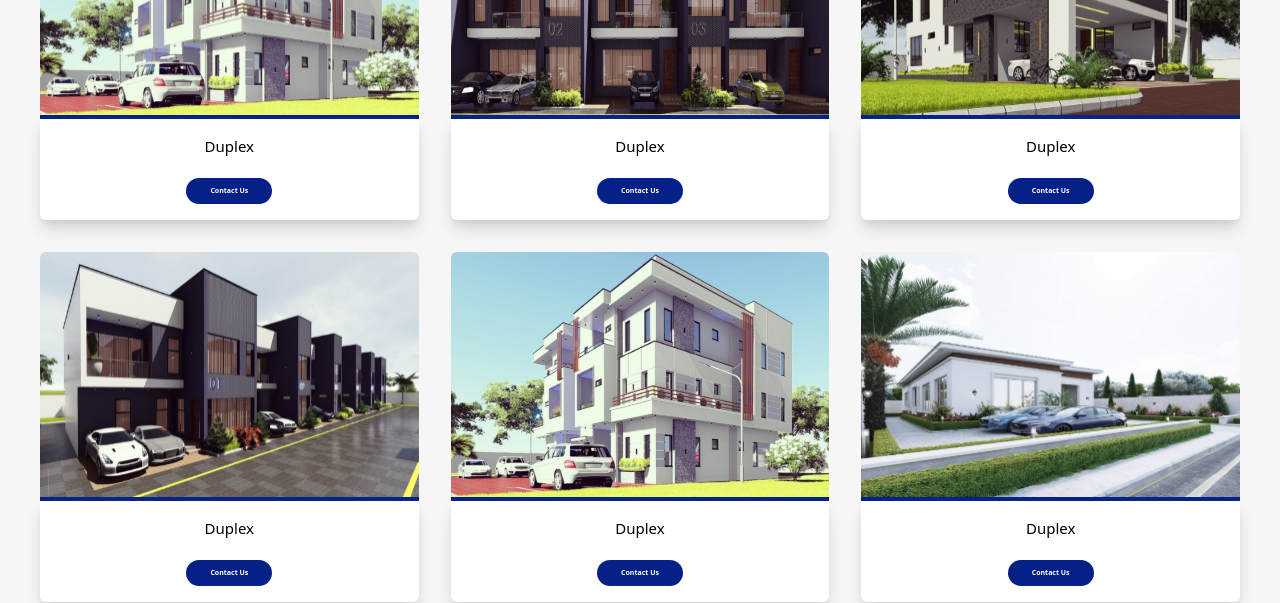
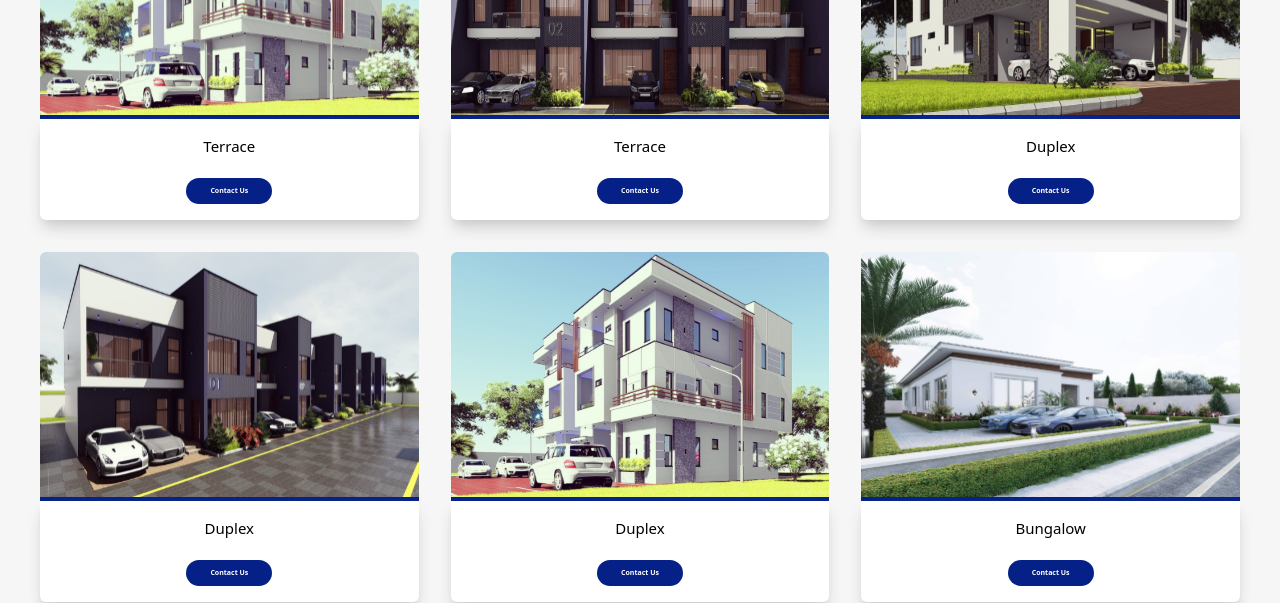
Before and after one commit to Mhiracul/EliteAce, a Next.js app: page /designs in a window 1280 px wide. Shown: the part 500-1103 px from the top of the page. Built offline with nearby package versions, Linux system fonts and the light colour scheme.

Commit message:
Contact Added

```diff
--- a/src/app/component/Designs.tsx
+++ b/src/app/component/Designs.tsx
@@ -19,7 +19,7 @@ const Design = () => {
             <Image src={Fruit1} alt="List" className="w-full rounded-t-md" />
             <div className="bg-[#052087] w-full h-1"></div>
             <div className="bg-white rounded-b-md shadow-lg shadow-[#ccc] py-4 px-4 flex flex-col items-center gap-5 relative">
-              <h4 className="text-[15px] font-medium text-center">Duplex</h4>
+              <h4 className="text-[15px] font-medium text-center">Terrace</h4>
 
               <button className="bg-[#052087] hover:bg-[#ee5457] px-6 py-2  font-bold rounded-full text-white font-Montserrat text-[7px]  max-w-[180px]">
                 <Link href="https://wa.me/+2348035491849">Contact Us</Link>
@@ -31,7 +31,7 @@ const Design = () => {
             <Image src={Fruit2} alt="List" className="w-full rounded-t-md" />
             <div className="bg-[#052087] w-full h-1"></div>
             <div className="bg-white rounded-b-md shadow-lg shadow-[#ccc] py-4 px-4 flex flex-col items-center gap-5 relative">
-              <h4 className="text-[15px] font-medium text-center">Duplex</h4>
+              <h4 className="text-[15px] font-medium text-center">Terrace</h4>
 
               <button className="bg-[#052087] hover:bg-[#ee5457] px-6 py-2  font-bold rounded-full text-white font-Montserrat text-[7px]  max-w-[180px]">
                 <Link href="https://wa.me/+2348035491849">Contact Us</Link>
@@ -77,7 +77,7 @@ const Design = () => {
             <Image src={Fruit6} alt="List" className="w-full  rounded-t-md" />
             <div className="bg-[#052087] w-full h-1"></div>
             <div className="bg-white rounded-b-md shadow-lg shadow-[#ccc] py-4 px-1 flex flex-col items-center gap-5 relative">
-              <h4 className="text-[15px] font-medium text-center">Duplex</h4>
+              <h4 className="text-[15px] font-medium text-center">Bungalow</h4>
 
               <button className="bg-[#052087] hover:bg-[#ee5457] px-6 py-2  font-bold rounded-full text-white font-Montserrat text-[7px]  max-w-[180px]">
                 <Link href="https://wa.me/+2348035491849">Contact Us</Link>
@@ -89,7 +89,7 @@ const Design = () => {
             <Image src={Fruit5} alt="List" className="w-full rounded-t-md" />
             <div className="bg-[#052087] w-full h-1"></div>
             <div className="bg-white rounded-b-md shadow-lg shadow-[#ccc] py-4 px-4 flex flex-col items-center gap-5 relative">
-              <h4 className="text-[15px] font-medium text-center">Duplex</h4>
+              <h4 className="text-[15px] font-medium text-center">Bungalow</h4>
 
               <button className="bg-[#052087] hover:bg-[#ee5457] px-6 py-2  font-bold rounded-full text-white font-Montserrat text-[7px]  max-w-[180px]">
                 <Link href="https://wa.me/+2348035491849">Contact Us</Link>
@@ -101,7 +101,7 @@ const Design = () => {
             <Image src={Fruit7} alt="List" className="w-full  rounded-t-md" />
             <div className="bg-[#052087] w-full h-1"></div>
             <div className="bg-white rounded-b-md shadow-lg shadow-[#ccc] py-4 px-4 flex flex-col items-center gap-5 relative">
-              <h4 className="text-[15px] font-medium text-center">Duplex</h4>
+              <h4 className="text-[15px] font-medium text-center">Bungalow</h4>
 
               <button className="bg-[#052087] hover:bg-[#ee5457] px-6 py-2  font-bold rounded-full text-white font-Montserrat text-[7px]  max-w-[180px]">
                 <Link href="https://wa.me/+2348035491849">Contact Us</Link>
```
